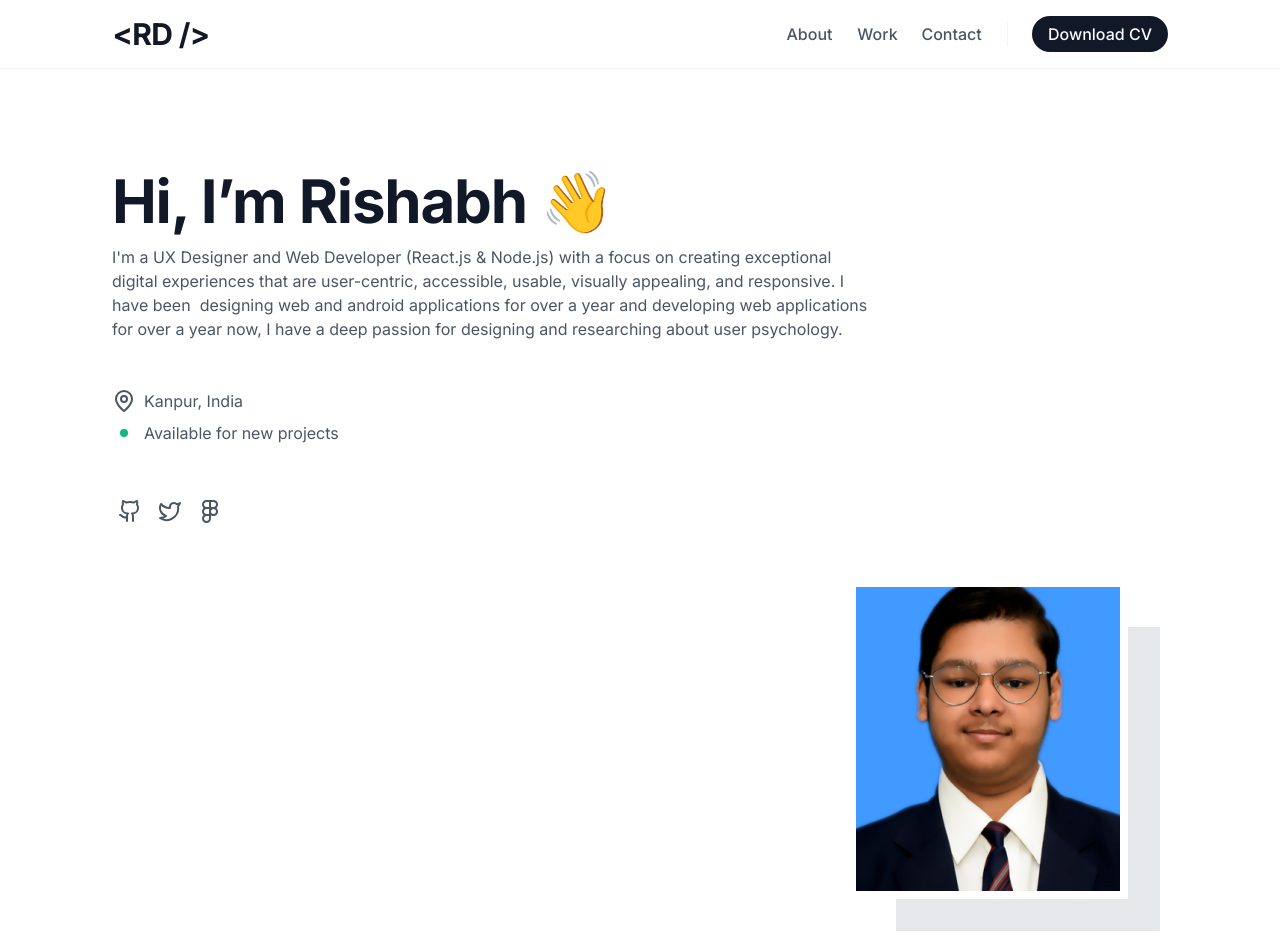
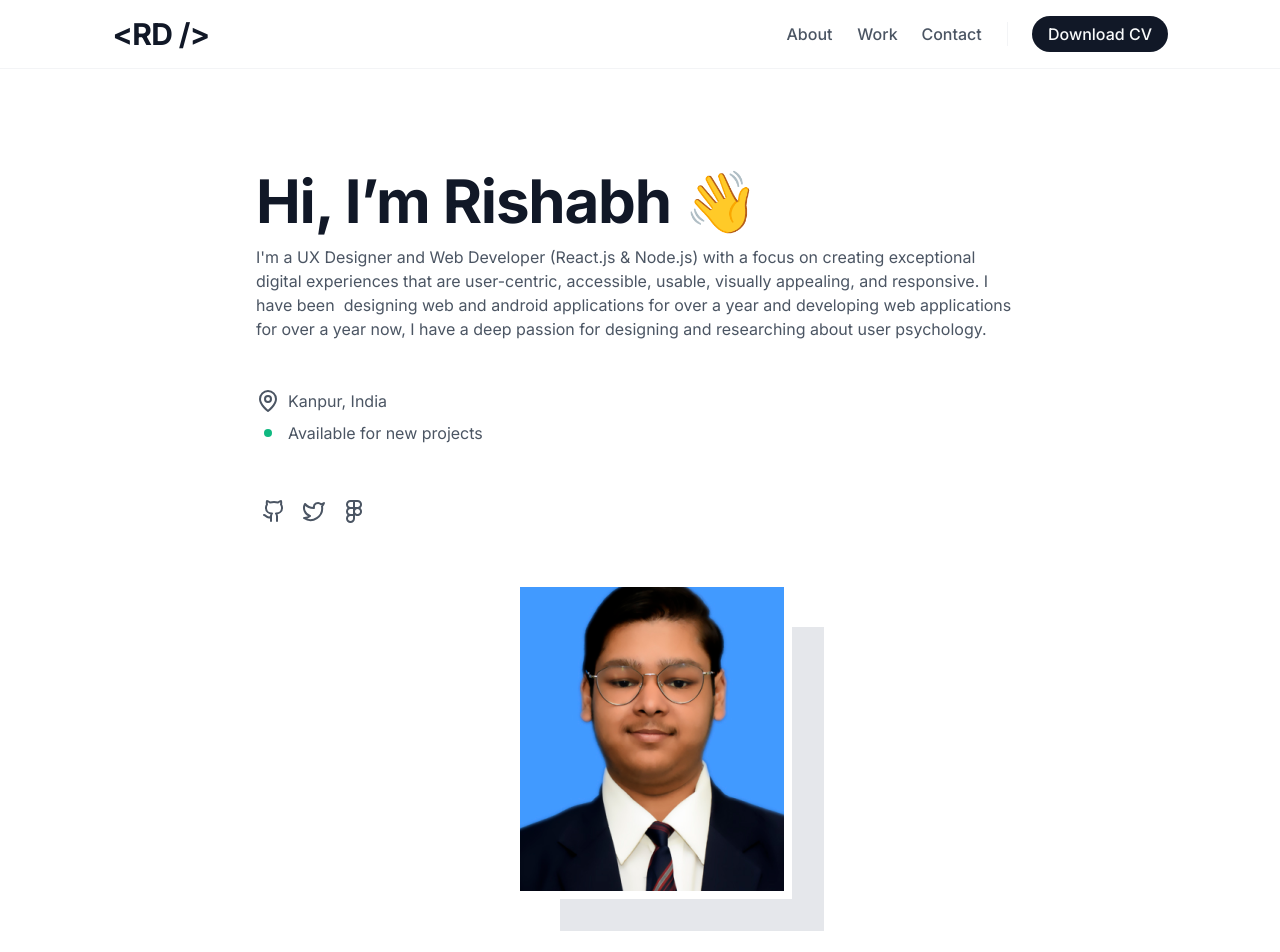
Before and after one commit to RDRishabh/rishabhdidwania-portfolio, a React (Vite) app: page / in a window 1280 px wide. Shown: the top 952 px of the page. Built offline with nearby package versions, Linux system fonts and the light colour scheme.

Commit message:
minor fixes

```diff
--- a/src/components/Hero.jsx
+++ b/src/components/Hero.jsx
@@ -1,7 +1,7 @@
 const Hero = () => {
   return (
-    <section className=" bg-gray-default overflow-hidden flex flex-row items-start justify-start py-24 px-20 box-border max-w-full shrink-0 text-left text-41xl text-gray-900 font-body2-normal-all mq750:py-[62px] mq750:px-10 mq750:box-border">
-      <div className="flex-1 flex flex-row flex-wrap items-start justify-start py-0 px-8 box-border gap-[48px_46px] max-w-full mq750:gap-[23px]">
+    <section className="w-full bg-gray-default overflow-hidden flex flex-row items-start justify-start py-24 px-20 box-border max-w-full shrink-0 text-left text-41xl text-gray-900 font-body2-normal-all mq750:py-[62px] mq750:px-10 mq750:box-border">
+      <div className="flex-1 flex flex-row flex-wrap items-start py-0 px-8 box-border gap-[48px_46px] max-w-full mq750:gap-[23px] justify-center">
         <div className="w-[768px] overflow-hidden shrink-0 flex flex-col items-start justify-center gap-[48px] max-w-[768px] mq450:gap-[24px] mq1050:max-w-full">
           <div className="self-stretch flex flex-col items-start justify-center gap-[8px] max-w-full">
             <h1 className="m-0 h-[72px] relative text-inherit tracking-[-0.02em] leading-[72px] font-bold font-inherit inline-block max-w-full mq450:text-17xl mq450:leading-[43px] mq1050:text-29xl mq1050:leading-[58px]">
@@ -59,7 +59,7 @@ const Hero = () => {
             </div>
           </div>
         </div>
-        <div className="flex-1 flex flex-row items-start justify-end py-0.5 px-0 box-border min-w-[384px] max-w-full mq450:min-w-full">
+        <div className="flex flex-row items-start justify-end py-0.5 px-0 box-border min-w-[384px] max-w-full mq450:min-w-full">
           <div className="h-[360px] w-80 relative">
             <div className="absolute top-[40px] left-[40px] bg-gray-200 box-border w-[280px] h-80 overflow-hidden border-[8px] border-solid border-gray-default" />
             <img
```
